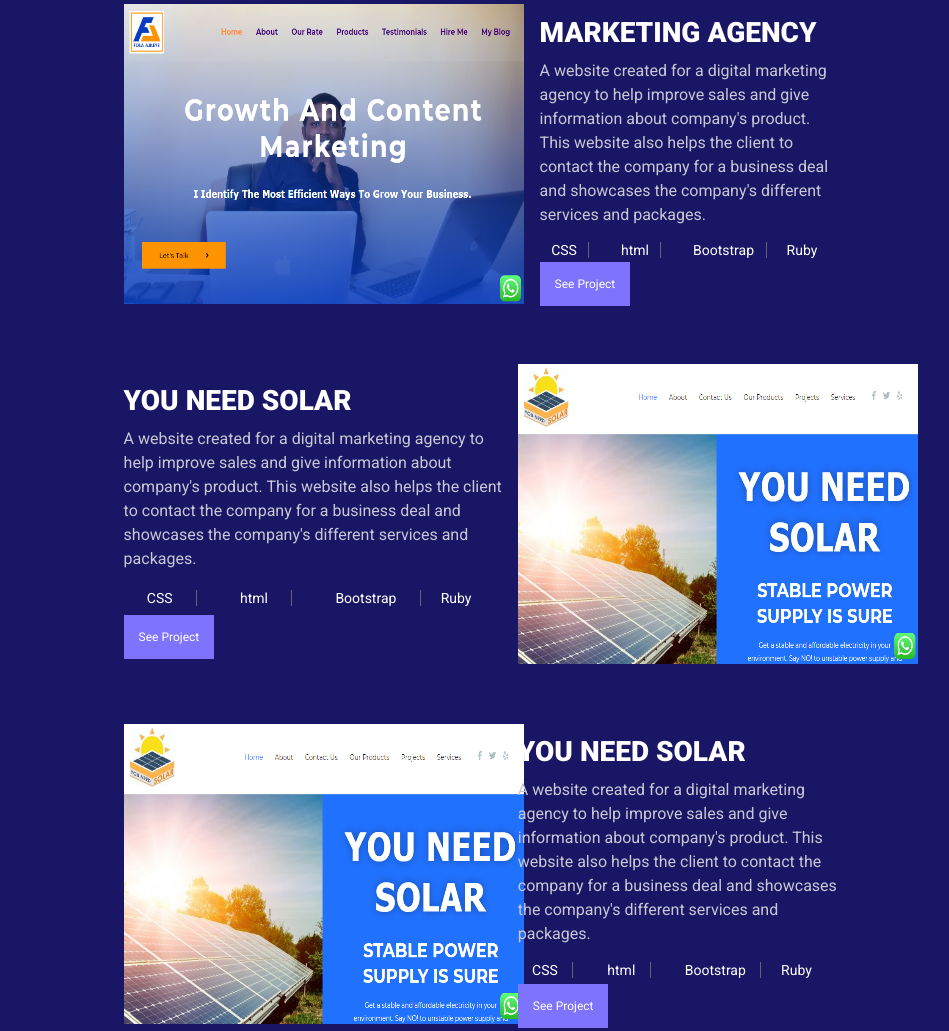
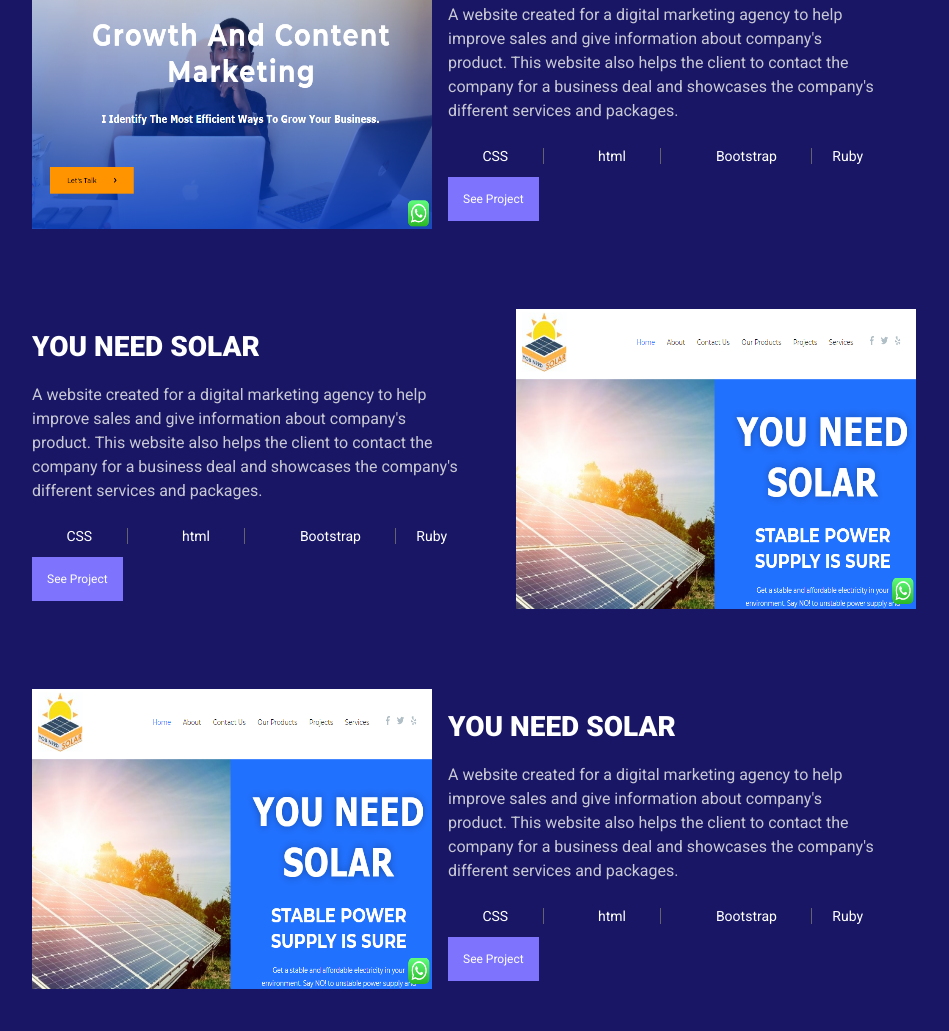
Before and after one commit to audukehinde/portfolio, a plain HTML site: page index.html in a window 1280 px wide. Shown: the part 1196-2227 px from the top of the page, without its empty margins (158-1107 px from the left). Drawn offline with Linux system fonts and the light colour scheme.

```diff
--- a/index.html
+++ b/index.html
@@ -108,7 +108,7 @@
         </div>
         <div class="proof proof-space grid-version">
           <img class="project-img item1" src="img/fola3.PNG" alt="Project 1">
-          <div>
+          <div class="inner-element">
             <h2>YOU NEED SOLAR</h2>
             <p>A website created for a digital marketing agency to help improve sales and give information about company's
               product. This website also helps the client to contact the company for a business deal and showcases the company's
@@ -125,9 +125,9 @@
             <a class="project-link" href="http://youneedsolar.com/">See Project</a>
           </div>
         </div>
-        <div class="proof proof-space grid-version item2">
+        <div class="proof proof-space item2">
           <img class="project-img" src="img/fola3.PNG" alt="Project 1">
-          <div>
+          <div class="inner-element">
             <h2>YOU NEED SOLAR</h2>
             <p>A website created for a digital marketing agency to help improve sales and give information about company's
               product. This website also helps the client to contact the company for a business deal and showcases the company's
@@ -144,10 +144,9 @@
             <a class="project-link" href="http://youneedsolar.com/">See Project</a>
           </div>
         </div>
-
         <div class="proof proof-space">
           <img class="project-img item1" src="img/spike.PNG" alt="Project 1">
-          <div>
+          <div class="inner-element">
             <h2>SPIKE SECURITIES</h2>
               <p>A website created for a digital marketing agency to help improve sales and give information about company's
                 product. This website also helps the client to contact the company for a business deal and showcases the company's
--- a/style.css
+++ b/style.css
@@ -124,11 +124,6 @@
   justify-content: center;
   font-size: 17px;
 }
-
-/* .abilities ul {
-  margin-top: 0.7rem;
-  margin-right: 1rem;
-} */
 
 footer p {
   text-align: center;
@@ -322,7 +317,7 @@
   }
 
   .recent-work {
-    width: 50%;
+    width: 900px;
     margin: 0 auto;
     background-image: none;
   }
@@ -352,7 +347,7 @@
   }
 
   main {
-    width: 80%;
+    width: 100%;
     margin: 0 auto;
   }
 
@@ -428,9 +423,14 @@
   }
 
   .recent-work {
-    display: block;
-    width: 100%;
-    background-image: none !important;
+    position: relative;
+    left: 50%;
+    transform: translateX(-50%);
+
+  }
+
+  .inner-element p {
+    width: 90%;
   }
 
   .recent {
@@ -442,6 +442,10 @@
     justify-content: center;
     align-items: center;
     width: 100%;
+  }
+
+  .project-img {
+    margin-right: 3em;
   }
 
   .proof img {
@@ -459,7 +463,7 @@
     font-size: 16px;
     line-height: 1.5em;
     color: #c8c8d4;
-    margin: 10px 0;
+    margin: 20px 0;
   }
 
   .inner-element {
@@ -476,11 +480,6 @@
     font-size: 14px;
   }
 
-  .grid-version {
-    display: grid;
-    grid-template-columns: 55% 45%;
-  }
-
   .item1 {
     order: 1;
   }
```
